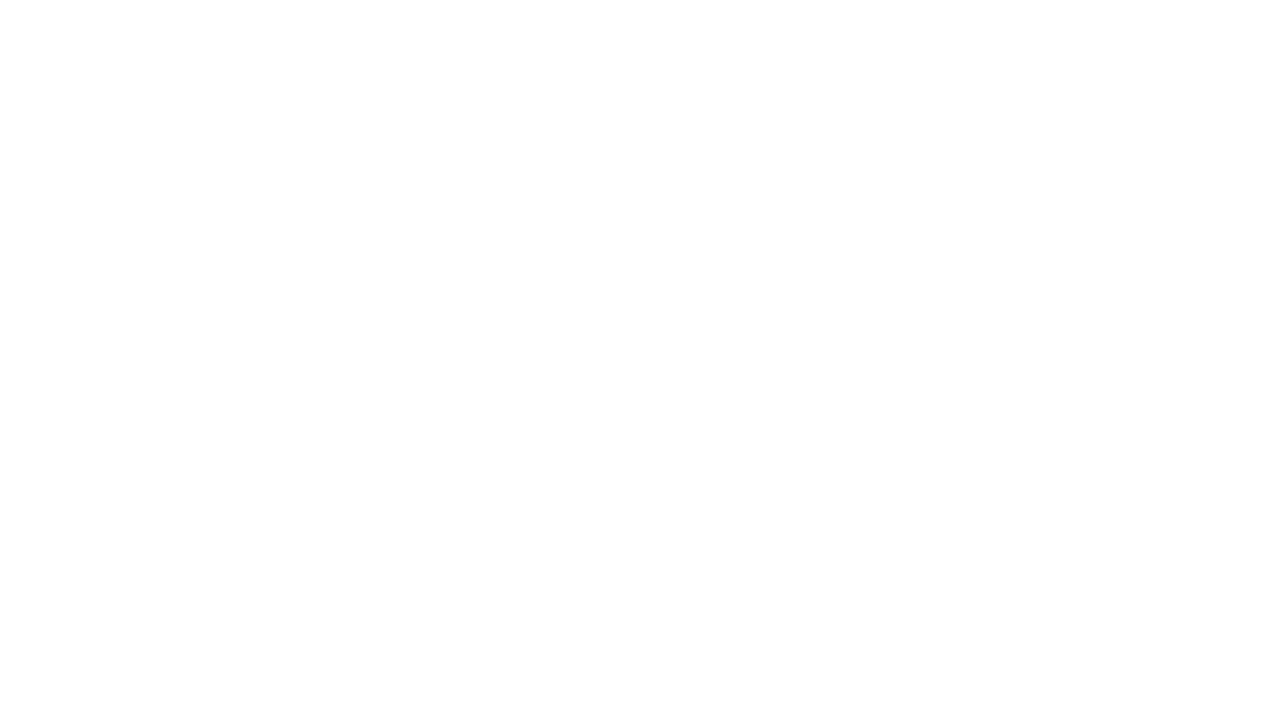
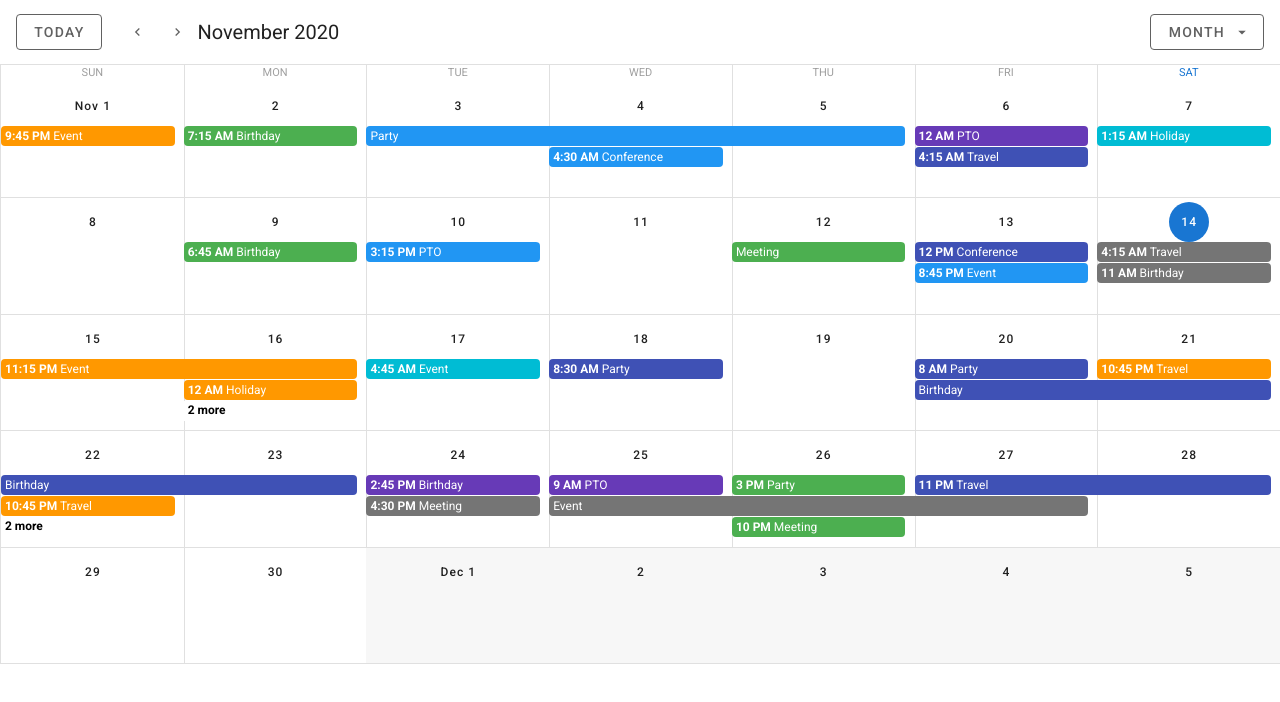
Before and after one commit to isuryanarayanan/VueCalendar, a Vue app: page / in a window 1280 px wide. Shown: the top 702 px of the page. Built offline with nearby package versions, Linux system fonts and the light colour scheme.

Commit message:
veutify added

```diff
--- a/package.json
+++ b/package.json
@@ -17,6 +17,7 @@
     "register-service-worker": "^1.7.1",
     "vue": "^2.6.11",
     "vue-router": "^3.2.0",
+    "vuetify": "^2.2.11",
     "vuex": "^3.4.0"
   },
   "devDependencies": {
@@ -33,8 +34,11 @@
     "eslint-plugin-vue": "^6.2.2",
     "node-sass": "^4.12.0",
     "prettier": "^1.19.1",
+    "sass": "^1.19.0",
     "sass-loader": "^8.0.2",
-    "vue-template-compiler": "^2.6.11"
+    "vue-cli-plugin-vuetify": "~2.0.7",
+    "vue-template-compiler": "^2.6.11",
+    "vuetify-loader": "^1.3.0"
   },
   "eslintConfig": {
     "root": true,
--- a/public/index.html
+++ b/public/index.html
@@ -12,6 +12,8 @@
         padding: 0;
       }
     </style>
+    <link rel="stylesheet" href="https://fonts.googleapis.com/css?family=Roboto:100,300,400,500,700,900">
+    <link rel="stylesheet" href="https://cdn.jsdelivr.net/npm/@mdi/font@latest/css/materialdesignicons.min.css">
   </head>
   <body>
     <noscript>
--- a/src/App.vue
+++ b/src/App.vue
@@ -1,15 +1,23 @@
 <template>
-  <div id="app">
-    <router-view />
-  </div>
+  <v-app>
+    <v-main>
+      <Calendar />
+    </v-main>
+  </v-app>
 </template>
 
-<style lang="scss">
-#app {
-  font-family: Avenir, Helvetica, Arial, sans-serif;
-  -webkit-font-smoothing: antialiased;
-  -moz-osx-font-smoothing: grayscale;
-  text-align: center;
-  color: #2c3e50;
-}
-</style>
+<script>
+import Calendar from "./components/calendar.vue";
+
+export default {
+  name: "App",
+
+  components: {
+    Calendar,
+  },
+
+  data() {
+    return {};
+  },
+};
+</script>
--- a/src/components/calendar.vue
+++ b/src/components/calendar.vue
@@ -0,0 +1,200 @@
+<template>
+  <v-row class="fill-height">
+    <v-col>
+      <v-sheet height="64">
+        <v-toolbar flat>
+          <v-btn outlined class="mr-4" color="grey darken-2" @click="setToday">
+            Today
+          </v-btn>
+          <v-btn fab text small color="grey darken-2" @click="prev">
+            <v-icon small>
+              mdi-chevron-left
+            </v-icon>
+          </v-btn>
+          <v-btn fab text small color="grey darken-2" @click="next">
+            <v-icon small>
+              mdi-chevron-right
+            </v-icon>
+          </v-btn>
+          <v-toolbar-title v-if="$refs.calendar">
+            {{ $refs.calendar.title }}
+          </v-toolbar-title>
+          <v-spacer></v-spacer>
+          <v-menu bottom right>
+            <template v-slot:activator="{ on, attrs }">
+              <v-btn outlined color="grey darken-2" v-bind="attrs" v-on="on">
+                <span>{{ typeToLabel[type] }}</span>
+                <v-icon right>
+                  mdi-menu-down
+                </v-icon>
+              </v-btn>
+            </template>
+            <v-list>
+              <v-list-item @click="type = 'day'">
+                <v-list-item-title>Day</v-list-item-title>
+              </v-list-item>
+              <v-list-item @click="type = 'week'">
+                <v-list-item-title>Week</v-list-item-title>
+              </v-list-item>
+              <v-list-item @click="type = 'month'">
+                <v-list-item-title>Month</v-list-item-title>
+              </v-list-item>
+              <v-list-item @click="type = '4day'">
+                <v-list-item-title>4 days</v-list-item-title>
+              </v-list-item>
+            </v-list>
+          </v-menu>
+        </v-toolbar>
+      </v-sheet>
+      <v-sheet height="600">
+        <v-calendar
+          ref="calendar"
+          v-model="focus"
+          color="primary"
+          :events="events"
+          :event-color="getEventColor"
+          :type="type"
+          @click:event="showEvent"
+          @click:more="viewDay"
+          @click:date="viewDay"
+          @change="updateRange"
+        ></v-calendar>
+        <v-menu
+          v-model="selectedOpen"
+          :close-on-content-click="false"
+          :activator="selectedElement"
+          offset-x
+        >
+          <v-card color="grey lighten-4" min-width="350px" flat>
+            <v-toolbar :color="selectedEvent.color" dark>
+              <v-btn icon>
+                <v-icon>mdi-pencil</v-icon>
+              </v-btn>
+              <v-toolbar-title v-html="selectedEvent.name"></v-toolbar-title>
+              <v-spacer></v-spacer>
+              <v-btn icon>
+                <v-icon>mdi-heart</v-icon>
+              </v-btn>
+              <v-btn icon>
+                <v-icon>mdi-dots-vertical</v-icon>
+              </v-btn>
+            </v-toolbar>
+            <v-card-text>
+              <span v-html="selectedEvent.details"></span>
+            </v-card-text>
+            <v-card-actions>
+              <v-btn text color="secondary" @click="selectedOpen = false">
+                Cancel
+              </v-btn>
+            </v-card-actions>
+          </v-card>
+        </v-menu>
+      </v-sheet>
+    </v-col>
+  </v-row>
+</template>
+<script>
+export default {
+  data: () => ({
+    focus: "",
+    type: "month",
+    typeToLabel: {
+      month: "Month",
+      week: "Week",
+      day: "Day",
+      "4day": "4 Days",
+    },
+    selectedEvent: {},
+    selectedElement: null,
+    selectedOpen: false,
+    events: [],
+    colors: [
+      "blue",
+      "indigo",
+      "deep-purple",
+      "cyan",
+      "green",
+      "orange",
+      "grey darken-1",
+    ],
+    names: [
+      "Meeting",
+      "Holiday",
+      "PTO",
+      "Travel",
+      "Event",
+      "Birthday",
+      "Conference",
+      "Party",
+    ],
+  }),
+  mounted() {
+    this.$refs.calendar.checkChange();
+  },
+  methods: {
+    viewDay({ date }) {
+      this.focus = date;
+      this.type = "day";
+    },
+    getEventColor(event) {
+      return event.color;
+    },
+    setToday() {
+      this.focus = "";
+    },
+    prev() {
+      this.$refs.calendar.prev();
+    },
+    next() {
+      this.$refs.calendar.next();
+    },
+    showEvent({ nativeEvent, event }) {
+      const open = () => {
+        this.selectedEvent = event;
+        this.selectedElement = nativeEvent.target;
+        setTimeout(() => {
+          this.selectedOpen = true;
+        }, 10);
+      };
+
+      if (this.selectedOpen) {
+        this.selectedOpen = false;
+        setTimeout(open, 10);
+      } else {
+        open();
+      }
+
+      nativeEvent.stopPropagation();
+    },
+    updateRange({ start, end }) {
+      const events = [];
+
+      const min = new Date(`${start.date}T00:00:00`);
+      const max = new Date(`${end.date}T23:59:59`);
+      const days = (max.getTime() - min.getTime()) / 86400000;
+      const eventCount = this.rnd(days, days + 20);
+
+      for (let i = 0; i < eventCount; i++) {
+        const allDay = this.rnd(0, 3) === 0;
+        const firstTimestamp = this.rnd(min.getTime(), max.getTime());
+        const first = new Date(firstTimestamp - (firstTimestamp % 900000));
+        const secondTimestamp = this.rnd(2, allDay ? 288 : 8) * 900000;
+        const second = new Date(first.getTime() + secondTimestamp);
+
+        events.push({
+          name: this.names[this.rnd(0, this.names.length - 1)],
+          start: first,
+          end: second,
+          color: this.colors[this.rnd(0, this.colors.length - 1)],
+          timed: !allDay,
+        });
+      }
+
+      this.events = events;
+    },
+    rnd(a, b) {
+      return Math.floor((b - a + 1) * Math.random()) + a;
+    },
+  },
+};
+</script>
--- a/src/main.js
+++ b/src/main.js
@@ -1,13 +1,13 @@
 import Vue from "vue";
 import App from "./App.vue";
 import "./registerServiceWorker";
-import router from "./router";
 import store from "./store";
+import vuetify from "./plugins/vuetify";
 
 Vue.config.productionTip = false;
 
 new Vue({
-  router,
   store,
-  render: h => h(App)
+  vuetify,
+  render: (h) => h(App),
 }).$mount("#app");
--- /dev/null
+++ b/src/plugins/vuetify.js
@@ -0,0 +1,6 @@
+import Vue from "vue";
+import Vuetify from "vuetify/lib";
+
+Vue.use(Vuetify);
+
+export default new Vuetify({});
--- a/src/router/index.js
+++ /dev/null
@@ -1,30 +0,0 @@
-import Vue from "vue";
-import VueRouter from "vue-router";
-import Home from "../views/Home.vue";
-
-Vue.use(VueRouter);
-
-const routes = [
-  {
-    path: "/",
-    name: "Home",
-    component: Home
-  },
-  {
-    path: "/about",
-    name: "About",
-    // route level code-splitting
-    // this generates a separate chunk (about.[hash].js) for this route
-    // which is lazy-loaded when the route is visited.
-    component: () =>
-      import(/* webpackChunkName: "about" */ "../views/About.vue")
-  }
-];
-
-const router = new VueRouter({
-  mode: "history",
-  base: process.env.BASE_URL,
-  routes
-});
-
-export default router;
--- a/src/views/Home.vue
+++ b/src/views/Home.vue
@@ -1,10 +1,24 @@
 <template>
-  <div class="home"></div>
+  <div class="home">
+    <div class="calendar" v-if="showRaw">
+      <raw-calendar />
+    </div>
+    <div class="calendar" v-else>
+      <Calendar />
+    </div>
+  </div>
 </template>
 
 <script>
+import Calendar from "../components/calendar.vue";
+import rawCalendar from "../components/rawCalendar.vue";
 export default {
   name: "Home",
-  components: {},
+  components: { Calendar, rawCalendar },
+  data() {
+    return {
+      showRaw: true
+    };
+  }
 };
 </script>
--- /dev/null
+++ b/vue.config.js
@@ -0,0 +1,3 @@
+module.exports = {
+  transpileDependencies: ["vuetify"]
+};
```
Also changed, not shown: src/assets/logo.svg (added), 1 other file (tests, documents, lock files or other folders).
